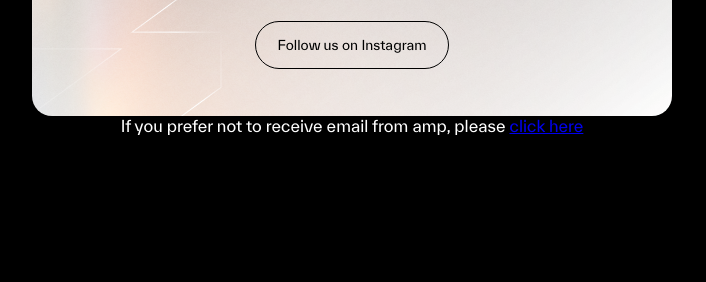
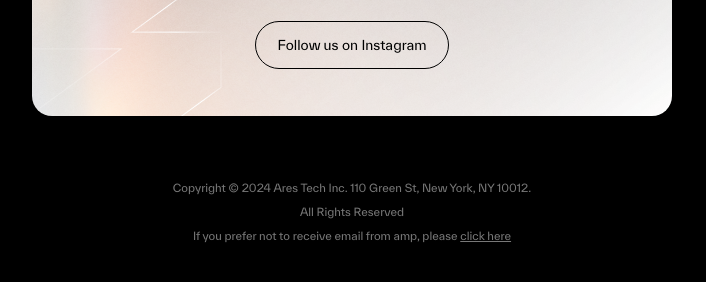
Before and after one commit to MaxniKKK/bem, a plain HTML site: page index.html in a window 1280 px wide. Shown: the part 2042-2324 px from the top of the page, without its empty margins (288-994 px from the left). Before the commit the page ends 2177 px from the top, so only its background shows below. Drawn offline with Linux system fonts and the light colour scheme.

Commit message:
Finished footer

```diff
--- a/css/style.css
+++ b/css/style.css
@@ -145,12 +145,24 @@ body {
     max-width: 800px;
     margin: 0 auto;
     text-align: center;
+    color: #787878;
+    font-size: 11px;
+    font-weight: 300;
+    line-height: 16px;
 }
 .copyright {
+    margin: 64px 0 0 0;
 }
 .copyright__address {
+    margin: 0 0 8px 0;
 }
 .copyright__reserved {
+    margin: 0 0 8px 0;
 }
 .unsubscribe {
+    margin: 0 0 80px 0;
 }
+.unsubscribe a,
+.unsubscribe a:active {
+    color: #787878;
+}
--- a/index.html
+++ b/index.html
@@ -61,8 +61,8 @@
         </main>
         <footer class="footer">
             <div class="copyright">
-                <div class="copyright__address"></div>
-                <div class="copyright__reserved"></div>
+                <div class="copyright__address">Copyright © 2024 Ares Tech Inc. 110 Green St, New York, NY 10012.</div>
+                <div class="copyright__reserved">All Rights Reserved</div>
             </div>
             <div class="unsubscribe">
                 If you prefer not to receive email from amp, please <a href="#">click here</a>
```
